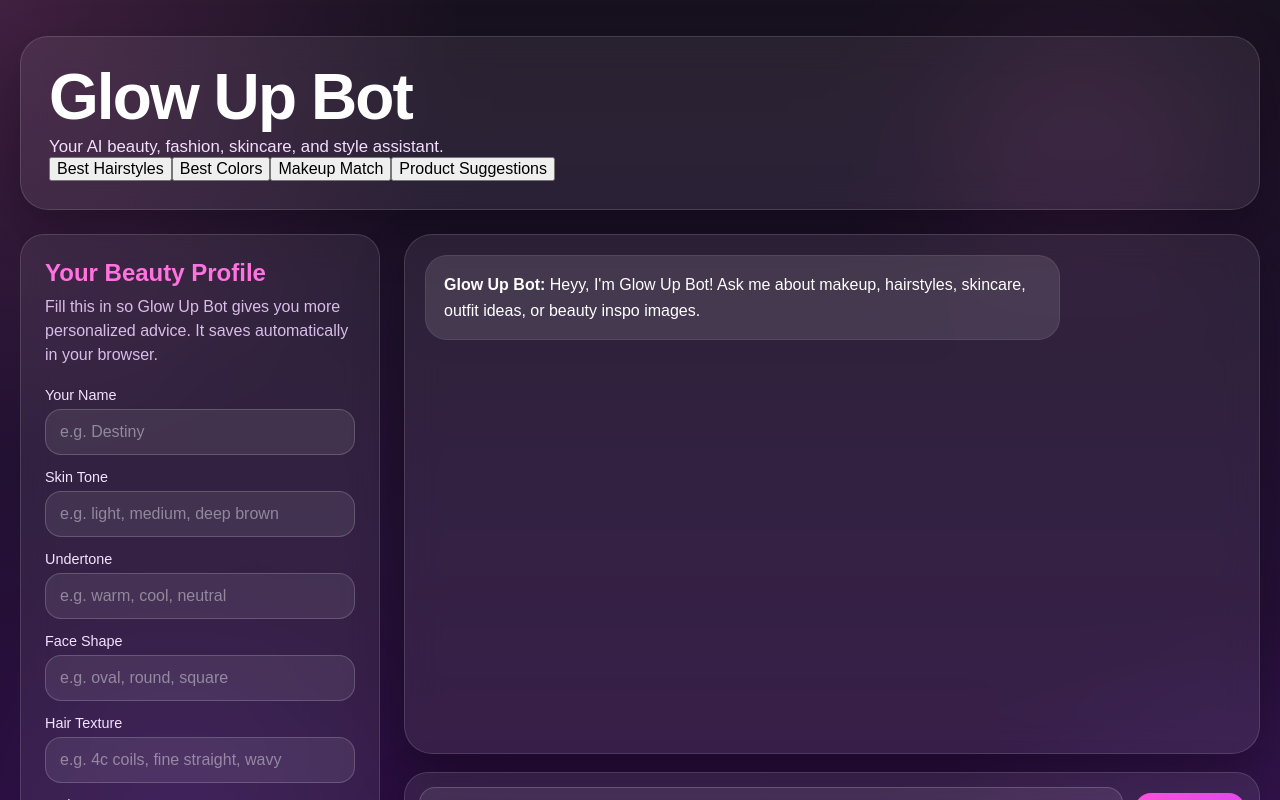
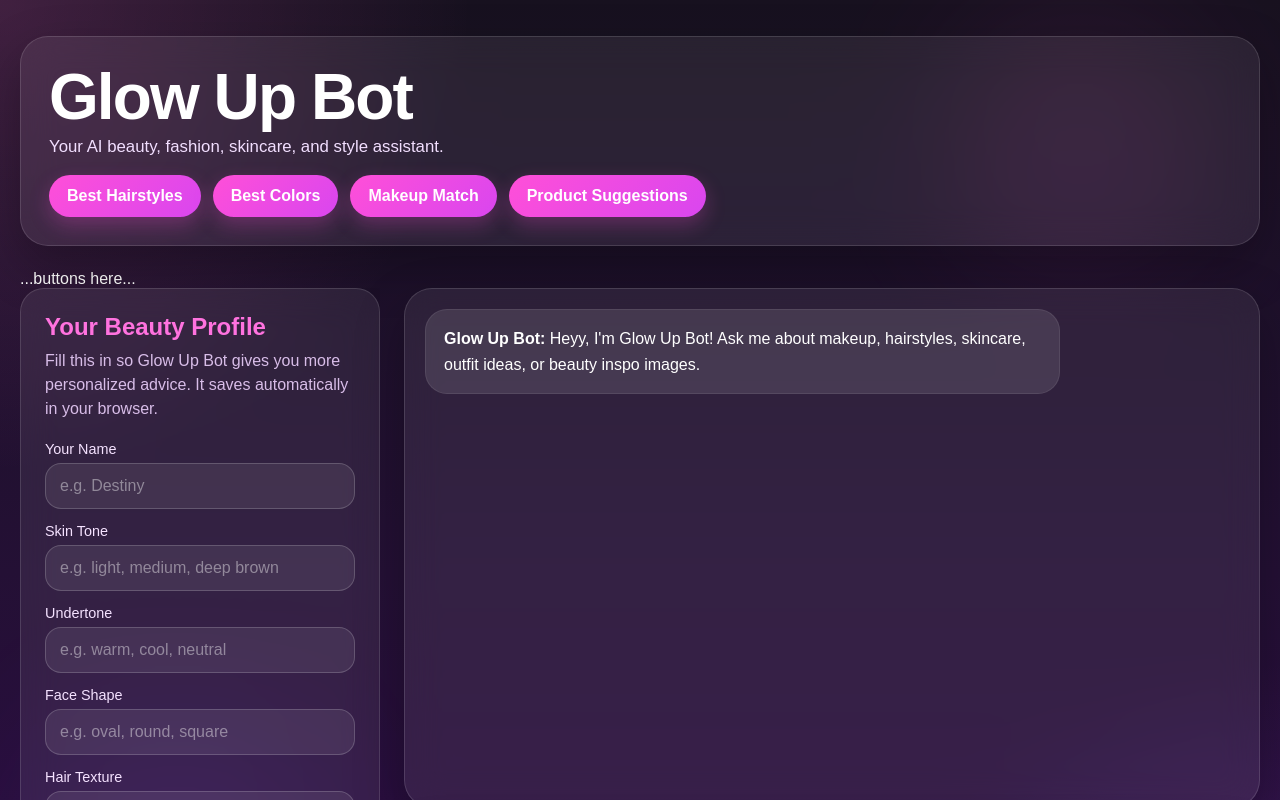
Before and after one commit to DestinyBR/glow-up-frontend, a Next.js app: page / in a window 1280 px wide. Shown: the top 800 px of the page. Built offline with nearby package versions, Linux system fonts and the light colour scheme.

Commit message:
button UI

```diff
--- a/app/globals.css
+++ b/app/globals.css
@@ -637,3 +637,26 @@ img {
     transform: rotate(360deg);
   }
 }
+.feature-bar {
+  display: flex;
+  gap: 12px;
+  flex-wrap: wrap;
+  margin-top: 18px;
+}
+
+.feature-bar button {
+  padding: 12px 18px;
+  border-radius: 999px;
+  border: none;
+  background: linear-gradient(135deg, #ff4fd8, #d946ef);
+  color: white;
+  font-weight: 700;
+  cursor: pointer;
+  box-shadow: 0 8px 20px rgba(255, 79, 216, 0.25);
+  transition: 0.2s ease;
+}
+
+.feature-bar button:hover {
+  transform: translateY(-2px) scale(1.03);
+  box-shadow: 0 12px 30px rgba(255, 79, 216, 0.4);
+}
--- a/app/page.js
+++ b/app/page.js
@@ -387,50 +387,29 @@ ${
                 Your AI beauty, fashion, skincare, and style assistant.
               </p>
 
-              <div className="hero-actions">
-                <button
-                  onClick={() =>
-                    sendQuick(
-                      "Give me the best hairstyles for my face shape and hair texture"
-                    )
-                  }
-                >
+              <div className="feature-bar">
+                <button onClick={() => sendQuick("Give me the best hairstyles for my face shape and hair texture")}>
                   Best Hairstyles
                 </button>
 
-                <button
-                  onClick={() =>
-                    sendQuick(
-                      "What colors look best on me based on my skin tone and undertone"
-                    )
-                  }
-                >
+                <button onClick={() => sendQuick("What colors look best on me based on my skin tone and undertone")}>
                   Best Colors
                 </button>
 
-                <button
-                  onClick={() =>
-                    sendQuick(
-                      "Suggest a makeup look for my face shape, skin tone, and undertone"
-                    )
-                  }
-                >
+                <button onClick={() => sendQuick("Suggest a makeup look for my face shape, skin tone, and undertone")}>
                   Makeup Match
                 </button>
 
-                <button
-                  onClick={() =>
-                    sendQuick(
-                      "Recommend beauty and hair products for my skin tone and hair type"
-                    )
-                  }
-                >
+                <button onClick={() => sendQuick("Recommend culturally relevant beauty and hair products for my skin tone and hair type")}>
                   Product Suggestions
                 </button>
               </div>
             </div>
           </div>
         </header>
+          <div className="feature-bar">
+            ...buttons here...
+          </div>
 
         <div className="workspace-grid">
           <aside className="profile-sidebar">
```
